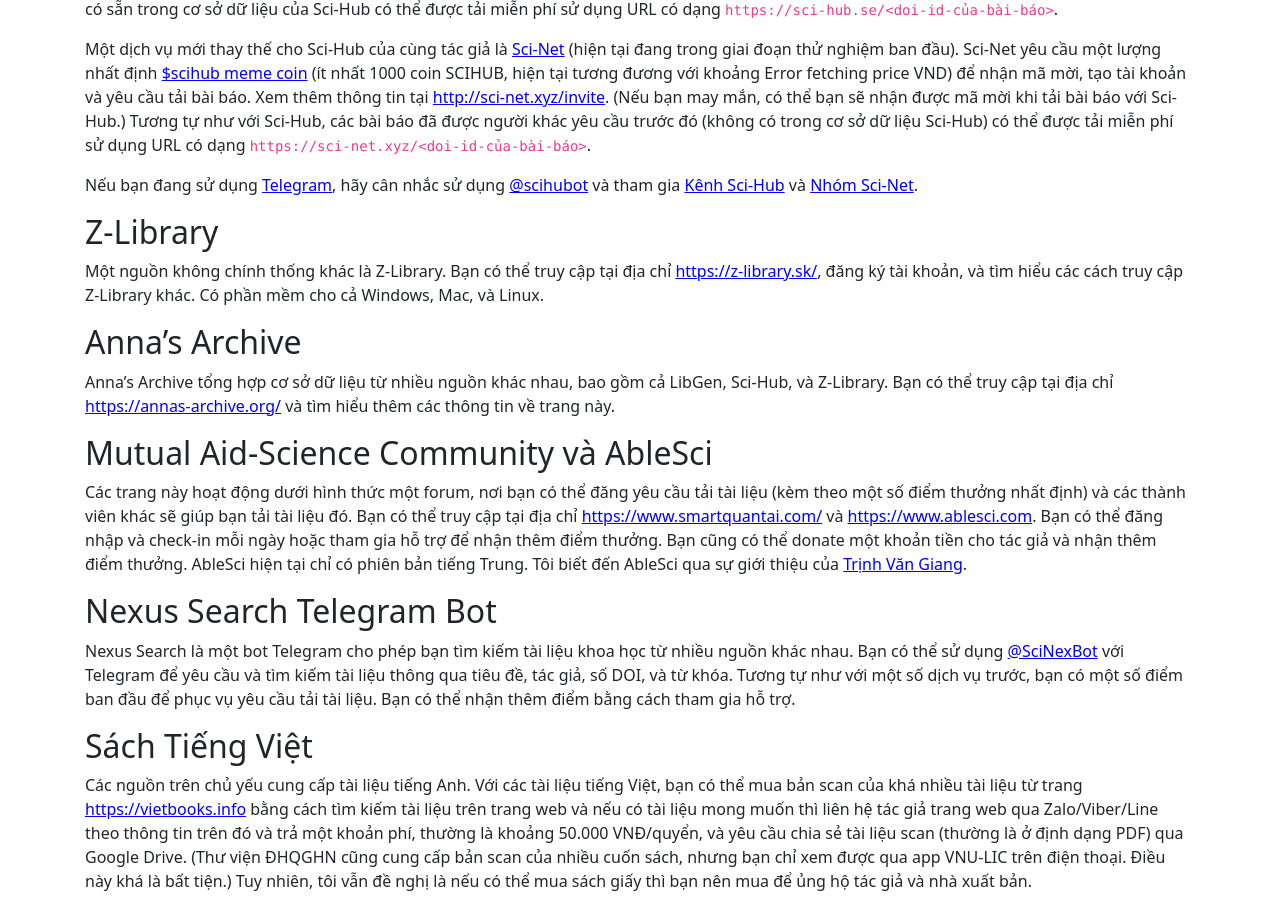
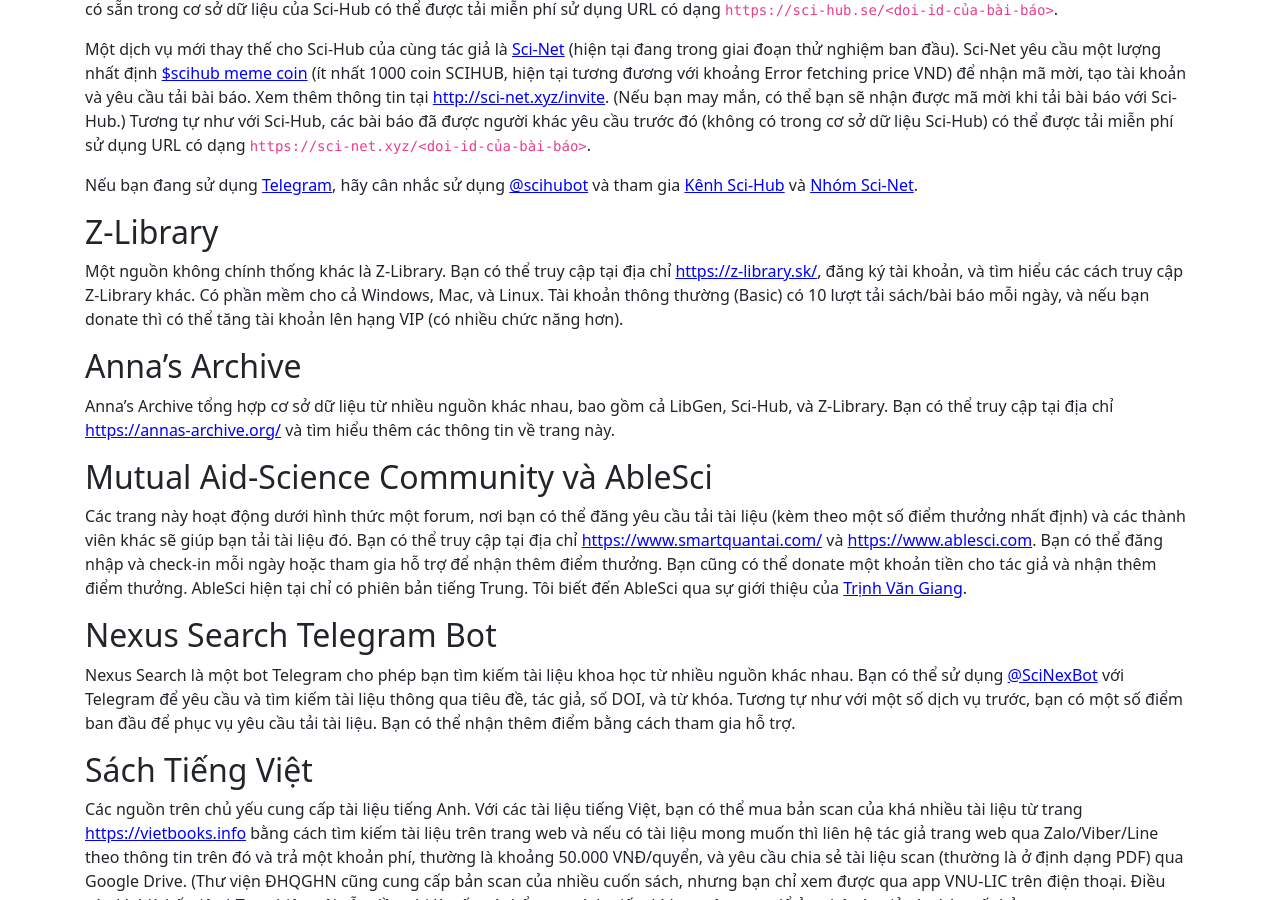
Before and after one commit to hoanganhduc/hoanganhduc.github.io, a Jekyll site: the page built from _posts/2025-05-05-một-số-phương-pháp-tải-bài-báo-khoa-học.md, in a window 1280 px wide and 900 px high, scrolled down 2579 px. Built offline with Jekyll 4.4.1, drawn with Linux system fonts in a browser that asks for light colours; nearby versions of some CDN libraries; comment, search, counter and statistics services are not loaded; a style sheet for code colours, icons or effects is not loaded.

Commit message:
Updated @ 2025-05-05  17:21:45 ICT

```diff
--- a/_posts/2025-05-05-một-số-phương-pháp-tải-bài-báo-khoa-học.md
+++ b/_posts/2025-05-05-một-số-phương-pháp-tải-bài-báo-khoa-học.md
@@ -76,7 +76,7 @@ Nếu bạn đang sử dụng [Telegram](https://telegram.org), hãy cân nhắc
 
 ## Z-Library
 
-Một nguồn không chính thống khác là Z-Library. Bạn có thể truy cập tại địa chỉ [https://z-library.sk/](https://z-library.sk/), đăng ký tài khoản, và tìm hiểu các cách truy cập Z-Library khác. Có phần mềm cho cả Windows, Mac, và Linux.
+Một nguồn không chính thống khác là Z-Library. Bạn có thể truy cập tại địa chỉ [https://z-library.sk/](https://z-library.sk/), đăng ký tài khoản, và tìm hiểu các cách truy cập Z-Library khác. Có phần mềm cho cả Windows, Mac, và Linux. Tài khoản thông thường (Basic) có 10 lượt tải sách/bài báo mỗi ngày, và nếu bạn donate thì có thể tăng tài khoản lên hạng VIP (có nhiều chức năng hơn).
 
 ## Anna's Archive
 
```
Also changed, not shown: 1 other file.
